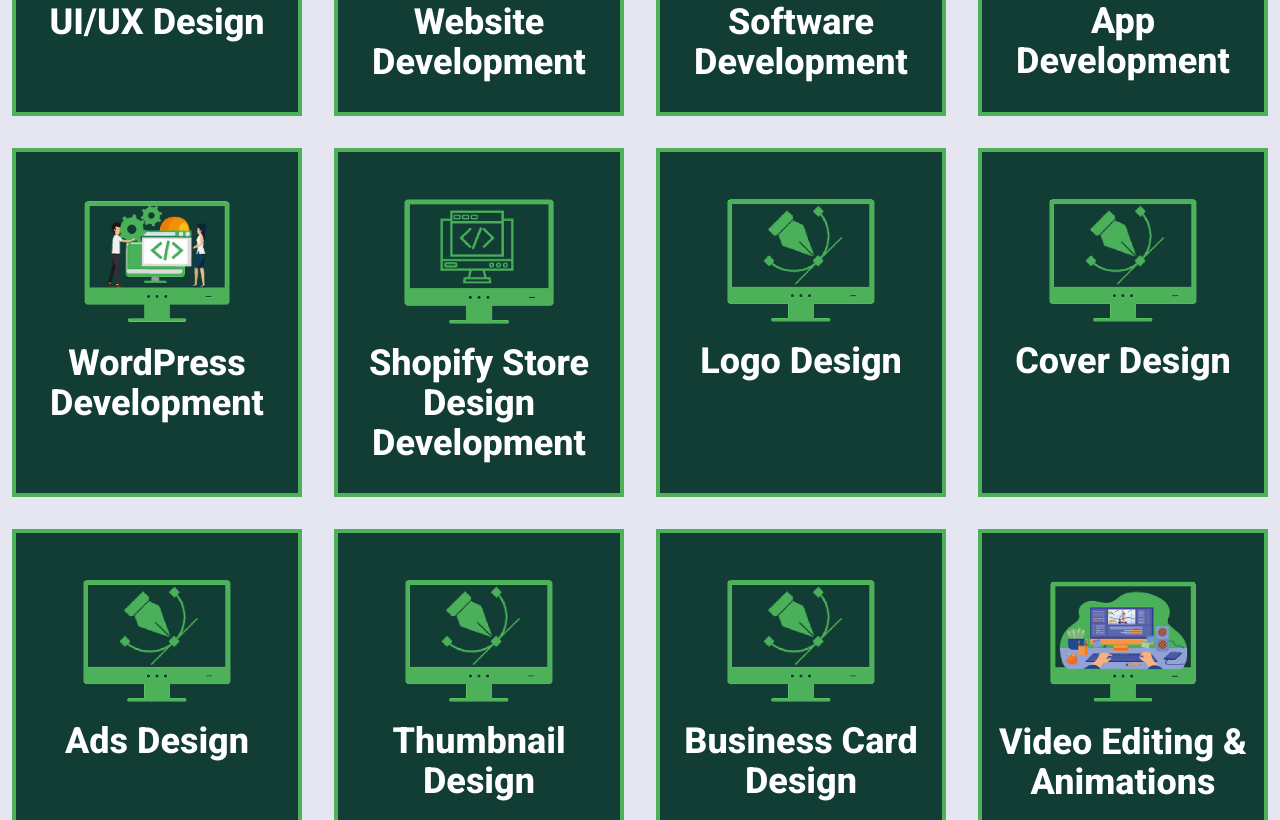
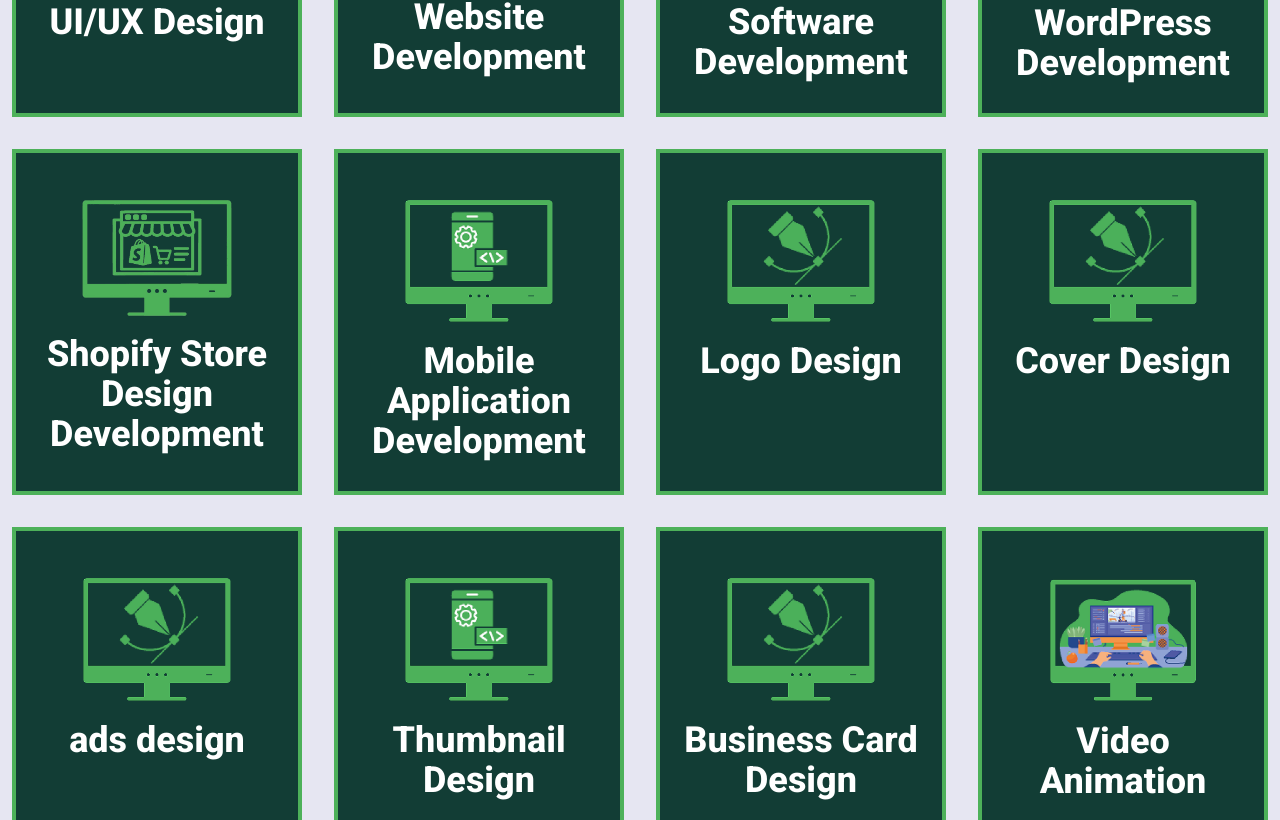
Before and after one commit to mdshavoahmadejoydev/Creative-Artifex, a React (Vite) app: page / in a window 1280 px wide. Shown: the part 1880-2700 px from the top of the page. Built offline with nearby package versions, Linux system fonts and the light colour scheme.

Commit message:
services section linkup done

```diff
--- /dev/null
+++ b/src/components/ScrollToTop.jsx
@@ -0,0 +1,10 @@
+import { useEffect } from "react";
+import { useLocation } from "react-router-dom";
+
+const ScrollToTop = () => {
+  useEffect(() => {
+    window.scrollTo(0, 0);
+  }, []);
+};
+
+export default ScrollToTop;
--- a/src/pages/GraphicMultimedia.jsx
+++ b/src/pages/GraphicMultimedia.jsx
@@ -1,6 +1,7 @@
 import React from 'react'
 import Flex from '../components/Flex';
 import { Link, Outlet, useLocation } from 'react-router-dom';
+import ScrollToTop from '../components/ScrollToTop';
 
 const GraphicMultimedia = () => {
 
@@ -41,6 +42,7 @@
 
   return (
     <>
+      <ScrollToTop/>
       <div className="bg-seagreen py-2">
         <Flex
           className={`justify-center gap-x-6 gap-y-2 list-none text-white/70 font-poppins font-medium text-lg my-0.5 px-10 flex-wrap`}
--- a/src/pages/WebSoftware.jsx
+++ b/src/pages/WebSoftware.jsx
@@ -1,6 +1,7 @@
 import React from "react";
 import Flex from "../components/Flex";
 import { Link, Outlet, useLocation } from "react-router-dom";
+import ScrollToTop from "../components/ScrollToTop";
 
 const WebSoftware = () => {
 
@@ -31,6 +32,7 @@
 
   return (
     <>
+      <ScrollToTop/>
       <div className="bg-seagreen py-2">
         <Flex
           className={`justify-center gap-x-6 gap-y-2 list-none text-white/70 font-poppins font-medium text-lg my-0.5 px-10 flex-wrap`}
--- a/src/sections/Services.jsx
+++ b/src/sections/Services.jsx
@@ -1,18 +1,89 @@
 import React from 'react'
-import Service1 from '../assets/servicesicons/application.png'
-import Service2 from '../assets/servicesicons/graphicDesign.png'
-import Service3 from '../assets/servicesicons/uiux.png'
-import Service4 from '../assets/servicesicons/videoAnimation.png'
-import Service5 from '../assets/servicesicons/wordpressDevelopment.png'
-import Service6 from '../assets/servicesicons/softwareDevelopment.png'
+import MobileApp from '../assets/servicesicons/application.png'
+import GraphicDesign from '../assets/servicesicons/graphicDesign.png'
+import UiuxDesign from '../assets/servicesicons/uiux.png'
+import VideoAnimation from '../assets/servicesicons/videoAnimation.png'
+import WordpressDevelopment from '../assets/servicesicons/wordpressDevelopment.png'
+import SoftwareDevelopment from '../assets/servicesicons/softwareDevelopment.png'
+import WebsiteDevelopment from '../assets/servicesicons/Website-Development.png'
+import shopifyStoreDevelopment from '../assets/servicesicons/shopifyStoreDevelopment.png'
+
+
 import Container from '../components/Container'
 import Title from '../components/Title'
 
 import P from '../components/P'
 import Flex from '../components/Flex'
 import ServicesCard from '../components/ServicesCard'
+import { Link } from 'react-router-dom'
 
 const Services = () => {
+
+
+  const allservicesarray = [
+    {
+      name: "UI/UX Design",
+      path: "/services/graphic-multimedia/uiux-design",
+       image: UiuxDesign,
+    },
+    {
+       name: "Website Development",
+       path: "/services/web-software/website-development",
+       image: WebsiteDevelopment,
+     },
+     {
+       name: "Software Development",
+       path: "/services/web-software/software-development",
+       image: SoftwareDevelopment,
+     },
+     {
+       name: "WordPress Development",
+       path: "/services/web-software/wordpress-development",
+       image: WordpressDevelopment,
+     },
+     {
+       name: "Shopify Store Design Development",
+       path: "/services/web-software/shopify-store-design-development",
+       image: shopifyStoreDevelopment,
+     },
+     {
+       name: "Mobile Application Development",
+       path: "/services/web-software/mobile-application-development",
+       image: MobileApp,
+     },
+     {
+      name: "Logo Design",
+      path: "/services/graphic-multimedia/logo-design",
+       image: GraphicDesign,
+    },
+    {
+      name: "Cover Design",
+      path: "/services/graphic-multimedia/cover-design",
+       image: GraphicDesign,
+    },
+    {
+      name: "ads design",
+      path: "/services/graphic-multimedia/ads-design",
+       image: GraphicDesign,
+    },
+    {
+      name: "Thumbnail Design",
+      path: "/services/graphic-multimedia/thumbnail-design",
+       image: MobileApp,
+    },
+    {
+      name: "Business Card Design",
+      path: "/services/graphic-multimedia/business-card-design",
+       image: GraphicDesign,
+    },
+    {
+      name: "Video Animation",
+      path: "/services/graphic-multimedia/video-animation",
+       image: VideoAnimation,
+    },
+  ]
+
+
   return (
     <section id='servidesSection' className='bg-soft-gray py-94 overflow-x-hidden  scroll-mt-20'>
       <Container>
@@ -20,25 +91,15 @@
         <P text={`From design to development, we craft digital  experiences that elevate your brand and drive real growth.`} className={`w-591 text-center mx-auto mt-4 mb-55`} />
 
         {/* services card */}
-        <Flex className="flex-wrap justify-center gap-8">
-          <ServicesCard src={Service3} text={`UI/UX Design`} />
-          <ServicesCard src={Service6} text={`Website Development`} />
-          <ServicesCard src={Service6} text={`Software Development`} />
-          <ServicesCard src={Service1} text={`App Development`} />
-          <ServicesCard src={Service5} text={`WordPress Development`} />
-          <ServicesCard src={Service6} text={`Shopify Store Design Development`} />
-          <ServicesCard src={Service2 } text={`Logo Design`} />
+        <Flex className="flex-wrap justify-center gap-8 items-stretch">
 
-
-
-          <ServicesCard src={Service2} text={`Cover Design`} />
-
-          <ServicesCard src={Service2} text={`Ads Design`} />
-
-          <ServicesCard src={Service2} text={` Thumbnail Design`} />
-
-          <ServicesCard src={Service2} text={`Business Card Design`} />
-          <ServicesCard src={Service4} text={`Video Editing & Animations`} />
+          {
+            allservicesarray.map((item) => (
+              <Link to={item.path} key={item.path} className='flex'>
+                <ServicesCard src={item.image} text={item.name} />
+              </Link>
+            ))
+          }
         </Flex>
       </Container>
     </section>
```
Also changed, not shown: src/assets/servicesicons/Website-Development.png (added), src/assets/servicesicons/shopifyStoreDevelopment.png (added).
